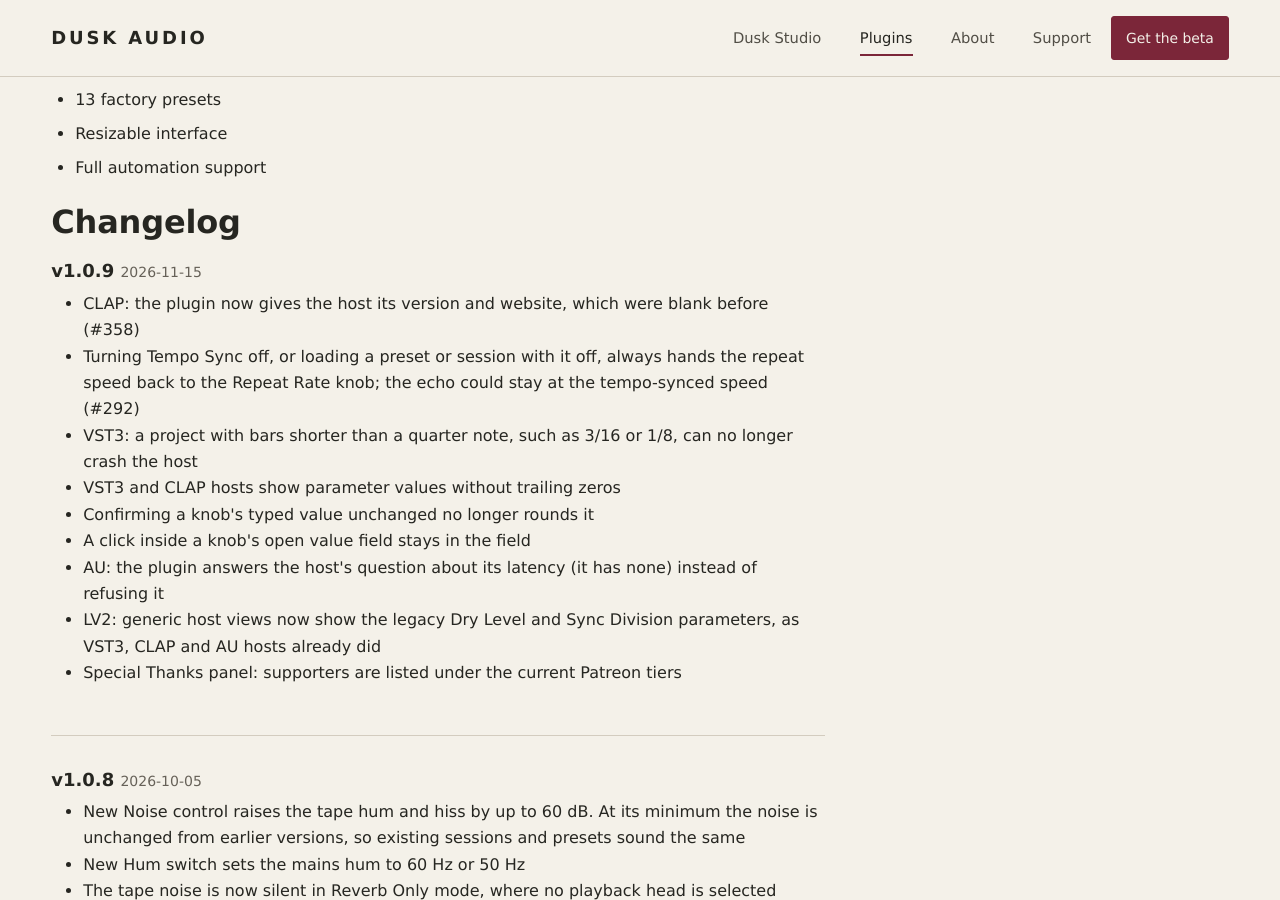
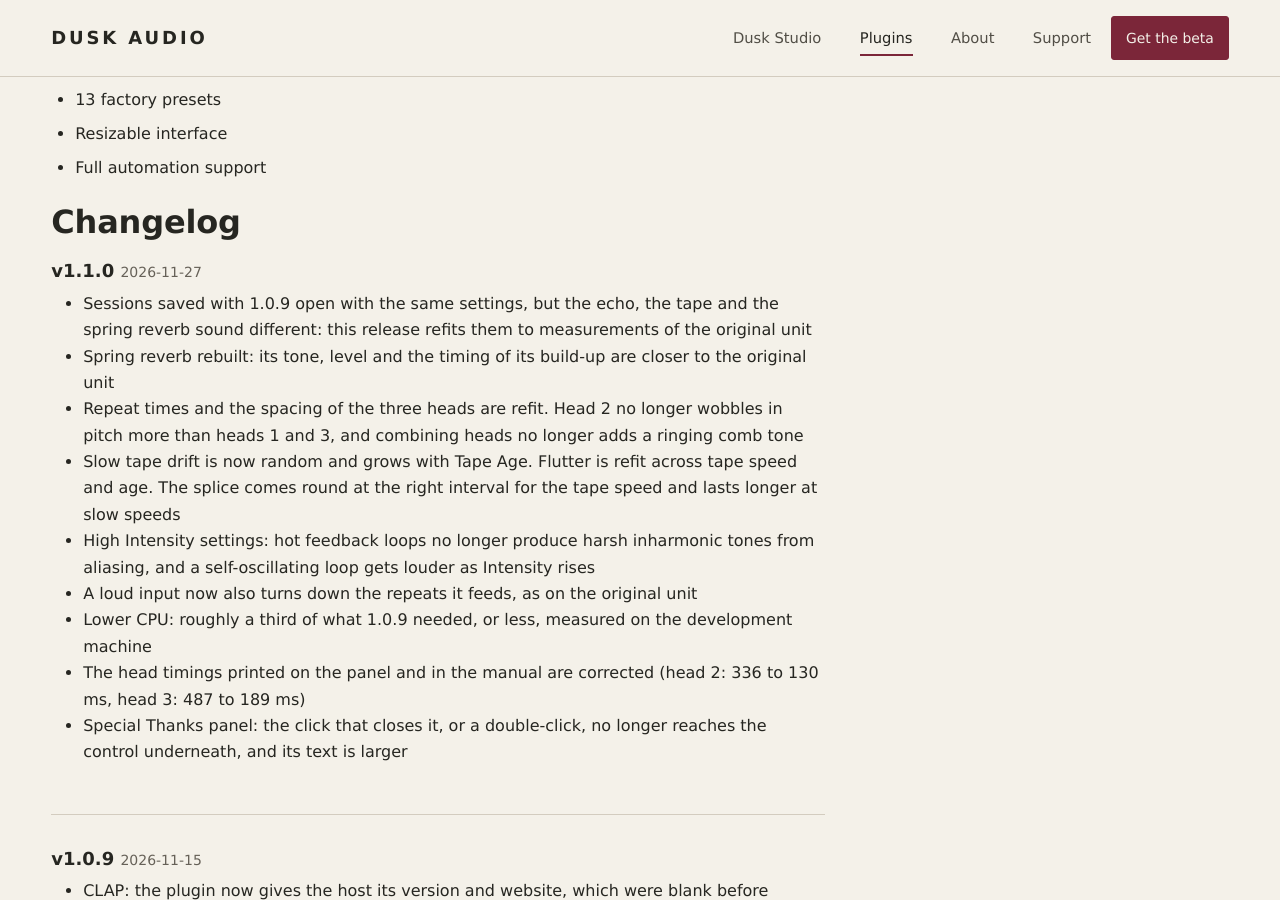
Before and after one commit to dusk-audio/dusk-audio.github.io, a Jekyll site: the page built from _plugins/tape-echo-2.md, in a window 1280 px wide and 900 px high, scrolled down 6280 px. Built offline with Jekyll 4.4.1, drawn with Linux system fonts in a browser that asks for light colours; some of the changed text lies outside the part shown.

Commit message:
Update Tape Echo 2 to v1.1.0

```diff
--- a/_data/plugins.yml
+++ b/_data/plugins.yml
@@ -217,7 +217,7 @@
     panning. Completely free.
   status: released
   featured: true
-  version: 1.0.9
+  version: 1.1.0
   released: "2026-08-04"
 - name: Ring Out
   slug: ring-out
--- a/_plugins/tape-echo-2.md
+++ b/_plugins/tape-echo-2.md
@@ -4,7 +4,7 @@ title: Tape Echo 2
 slug: tape-echo-2
 tagline: Three-head tape delay with spring reverb
 description: A three-head tape echo and spring reverb modeled end to end, with 12 echo modes, mechanical head timing, tape age, splice dropout, and regeneration that runs into self-oscillation. Free AU, VST3, CLAP, and LV2 plugin for Linux, Windows, and macOS.
-version: "1.0.9"
+version: "1.1.0"
 screenshot: /assets/images/plugins/tape-echo-2-screenshot.webp
 
 features:
@@ -38,6 +38,18 @@ requirements:
   - "Sample rates: 44.1 kHz to 192 kHz"
 
 changelog:
+  - version: "1.1.0"
+    date: "2026-11-27"
+    changes:
+      - "Sessions saved with 1.0.9 open with the same settings, but the echo, the tape and the spring reverb sound different: this release refits them to measurements of the original unit"
+      - "Spring reverb rebuilt: its tone, level and the timing of its build-up are closer to the original unit"
+      - "Repeat times and the spacing of the three heads are refit. Head 2 no longer wobbles in pitch more than heads 1 and 3, and combining heads no longer adds a ringing comb tone"
+      - "Slow tape drift is now random and grows with Tape Age. Flutter is refit across tape speed and age. The splice comes round at the right interval for the tape speed and lasts longer at slow speeds"
+      - "High Intensity settings: hot feedback loops no longer produce harsh inharmonic tones from aliasing, and a self-oscillating loop gets louder as Intensity rises"
+      - "A loud input now also turns down the repeats it feeds, as on the original unit"
+      - "Lower CPU: roughly a third of what 1.0.9 needed, or less, measured on the development machine"
+      - "The head timings printed on the panel and in the manual are corrected (head 2: 336 to 130 ms, head 3: 487 to 189 ms)"
+      - "Special Thanks panel: the click that closes it, or a double-click, no longer reaches the control underneath, and its text is larger"
   - version: "1.0.9"
     date: "2026-11-15"
     changes:
```
